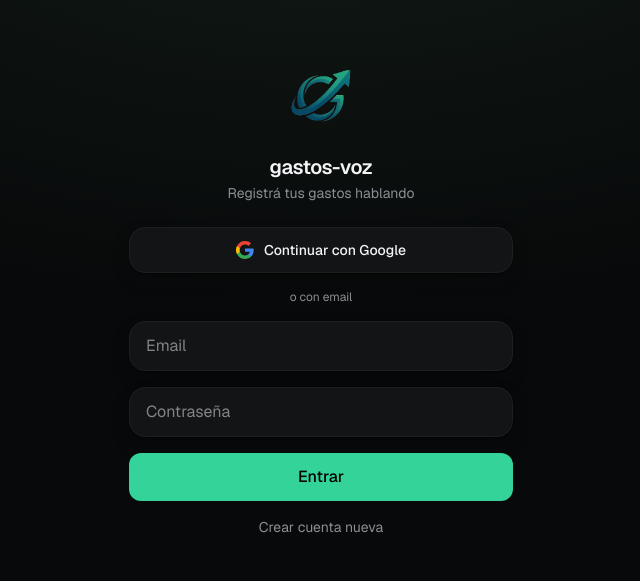
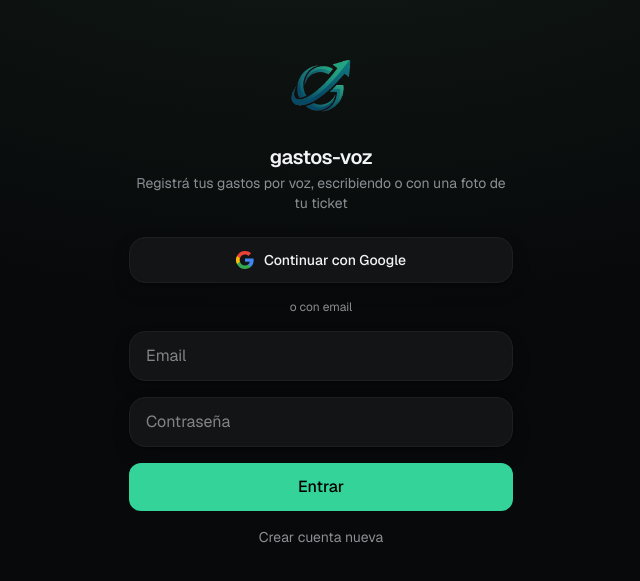
Before and after one commit to SMsimarco/gastos-app, a Next.js app: page /login in a window 1280 px wide. Shown: the part 105-686 px from the top of the page, without its empty margins (319-959 px from the left). Built offline with nearby package versions, Linux system fonts and the light colour scheme.

Commit message:
copy: aclarar en login que se puede registrar por voz, texto o foto

```diff
--- a/src/app/login/page.tsx
+++ b/src/app/login/page.tsx
@@ -55,7 +55,7 @@ function LoginForm() {
           <Image src="/icon-512.png" alt="gastos-voz" width={88} height={88} priority />
           <div className="text-center">
             <h1 className="text-xl font-semibold tracking-tight">gastos-voz</h1>
-            <p className="text-muted text-sm mt-0.5">Registrá tus gastos hablando</p>
+            <p className="text-muted text-sm mt-0.5">Registrá tus gastos por voz, escribiendo o con una foto de tu ticket</p>
           </div>
         </div>
 
```
